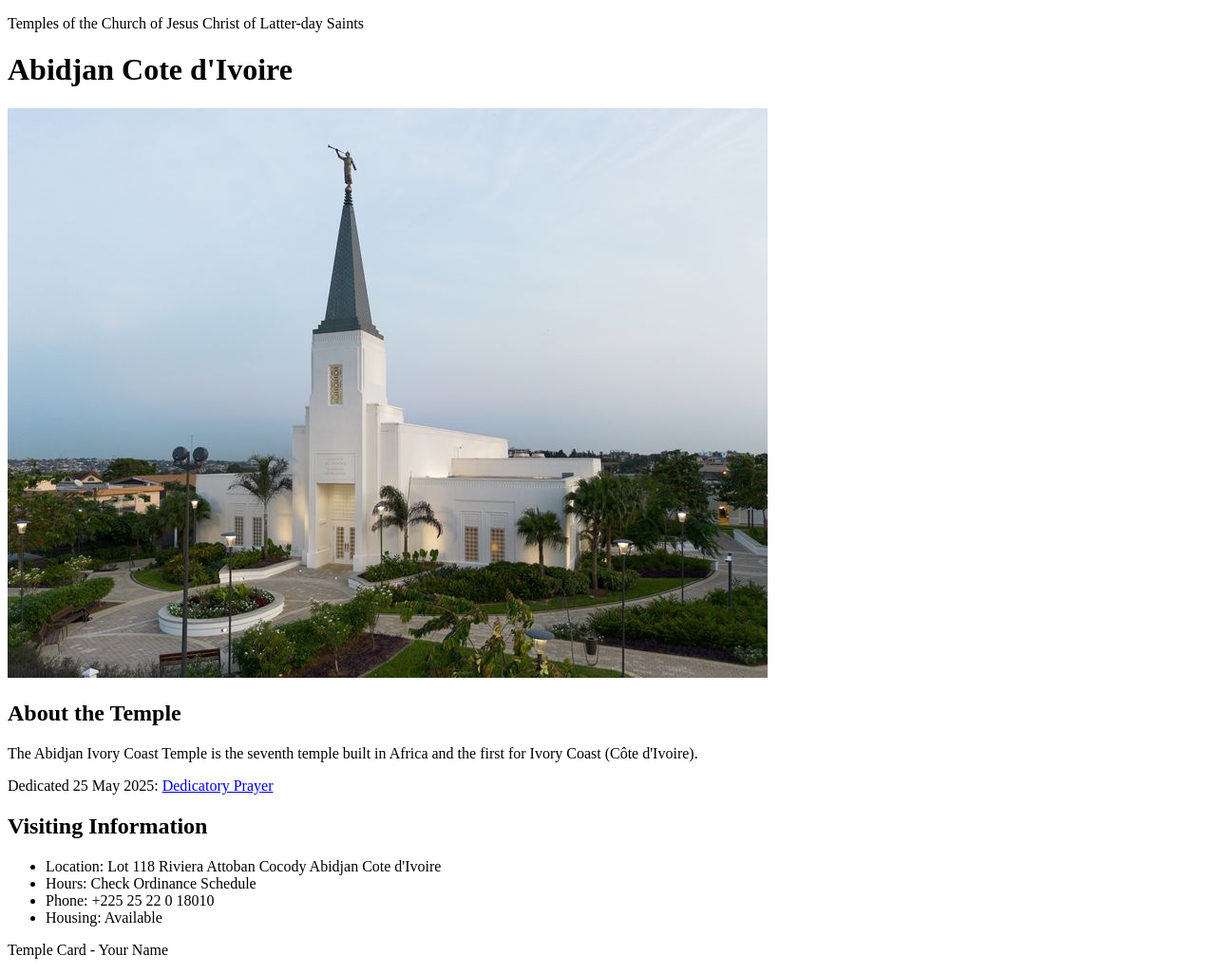
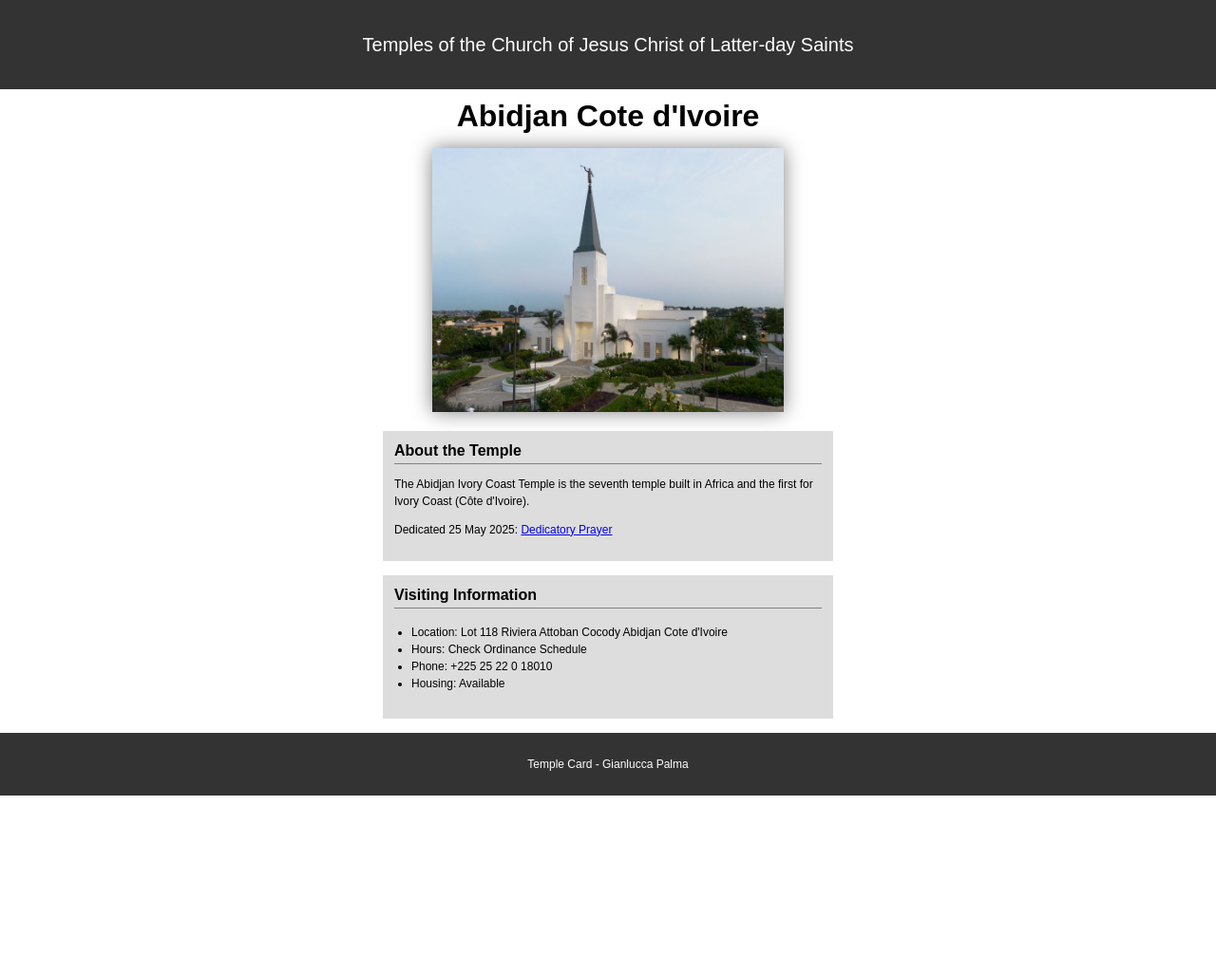
Before and after one commit to gianluccagpalma/wdd130, a plain HTML site: page week02/temple.html in a window 1280 px wide. Shown: the whole page at 95% size. After the commit the page ends 838 px from the top, so only its background shows below. Drawn offline with Linux system fonts and the light colour scheme.

Commit message:
Adding temple.css

```diff
--- /dev/null
+++ b/week02/temple.css
@@ -0,0 +1,64 @@
+header {
+    background-color: #333333;
+    color: white;
+    text-align: center;
+    padding: 12px;
+    margin: 0;
+}
+
+header p {
+    font-size: 20px;
+}
+
+body {
+    font-family: Arial, sans-serif;
+    margin: 0;
+    background-color: white;
+    color: black;
+}
+
+h1 {
+    text-align: center;
+    margin: 10px 0 15px;
+}
+
+h2 {
+    font-size: 16px;
+    margin-top: 0;
+    margin-bottom: 10px;
+    padding-bottom: 4px;
+    border-bottom: 1px solid gray;
+}
+
+img {
+    display: block;
+    width: 370px;
+    height: auto;
+    margin: 0 auto 20px;
+    box-shadow: 0 0 20px gray;
+}
+
+section {
+    width: 450px;
+    margin: 15px auto;
+    padding: 12px;
+    background-color: #dddddd;
+}
+
+p,
+li {
+    font-size: 12px;
+    line-height: 1.5;
+}
+
+ul {
+    padding-left: 18px;
+}
+
+footer {
+    background-color: #333333;
+    color: white;
+    text-align: center;
+    padding: 12px;
+    margin: 0;
+}
--- a/week02/temple.html
+++ b/week02/temple.html
@@ -4,6 +4,7 @@
 <head>
     <meta charset="UTF-8">
     <meta name="viewport" content="width=device-width, initial-scale=1.0">
+    <link rel="stylesheet" href="temple.css">
     <title>Temple Card - Abidjan Cote d'Ivoire</title>
 </head>
 
@@ -18,11 +19,12 @@
         </picture>
         <section>
             <h2>About the Temple</h2>
-            <p>The Abidjan Ivory Coast Temple is the seventh temple built in Africa and the first for Ivory Coast (Côte
+            <p>The Abidjan Ivory Coast Temple is the seventh temple built in Africa and the first
+                for Ivory Coast (Côte
                 d'Ivoire).</p>
             <p>Dedicated 25 May 2025: <a
-                    href="https://www.churchofjesuschrist.org/temples/dedicatory-prayer/abidjan-ivory-coast-temple/2025-05-25?lang=eng"
-                    target="_blank" rel="noopener noreferrer">Dedicatory Prayer</a></p>
+                  href="https://www.churchofjesuschrist.org/temples/dedicatory-prayer/abidjan-ivory-coast-temple/2025-05-25?lang=eng"
+                  target="_blank" rel="noopener noreferrer">Dedicatory Prayer</a></p>
         </section>
         <section>
             <h2>Visiting Information</h2>
@@ -35,7 +37,7 @@
         </section>
     </main>
     <footer>
-        <p>Temple Card - Your Name</p>
+        <p>Temple Card - Gianlucca Palma</p>
     </footer>
 </body>
 
```
